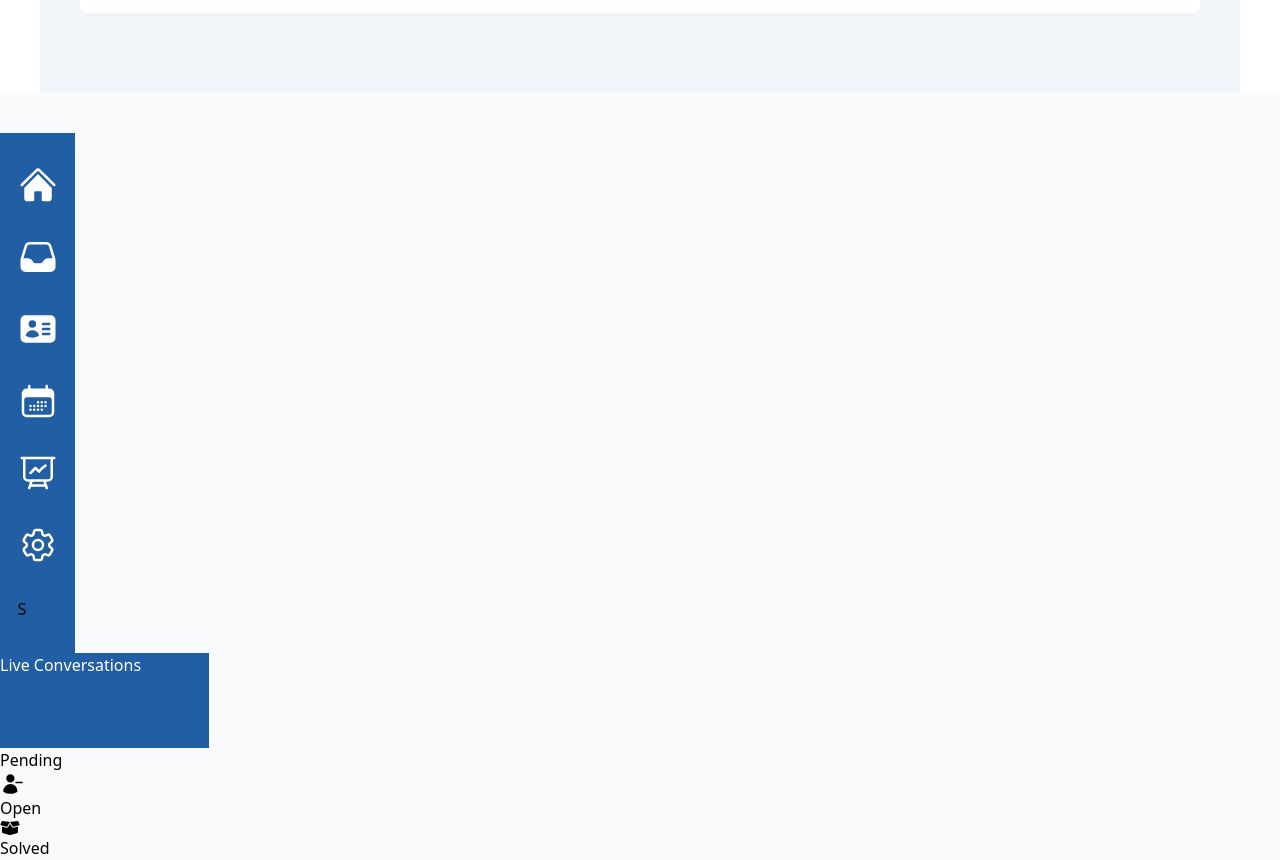
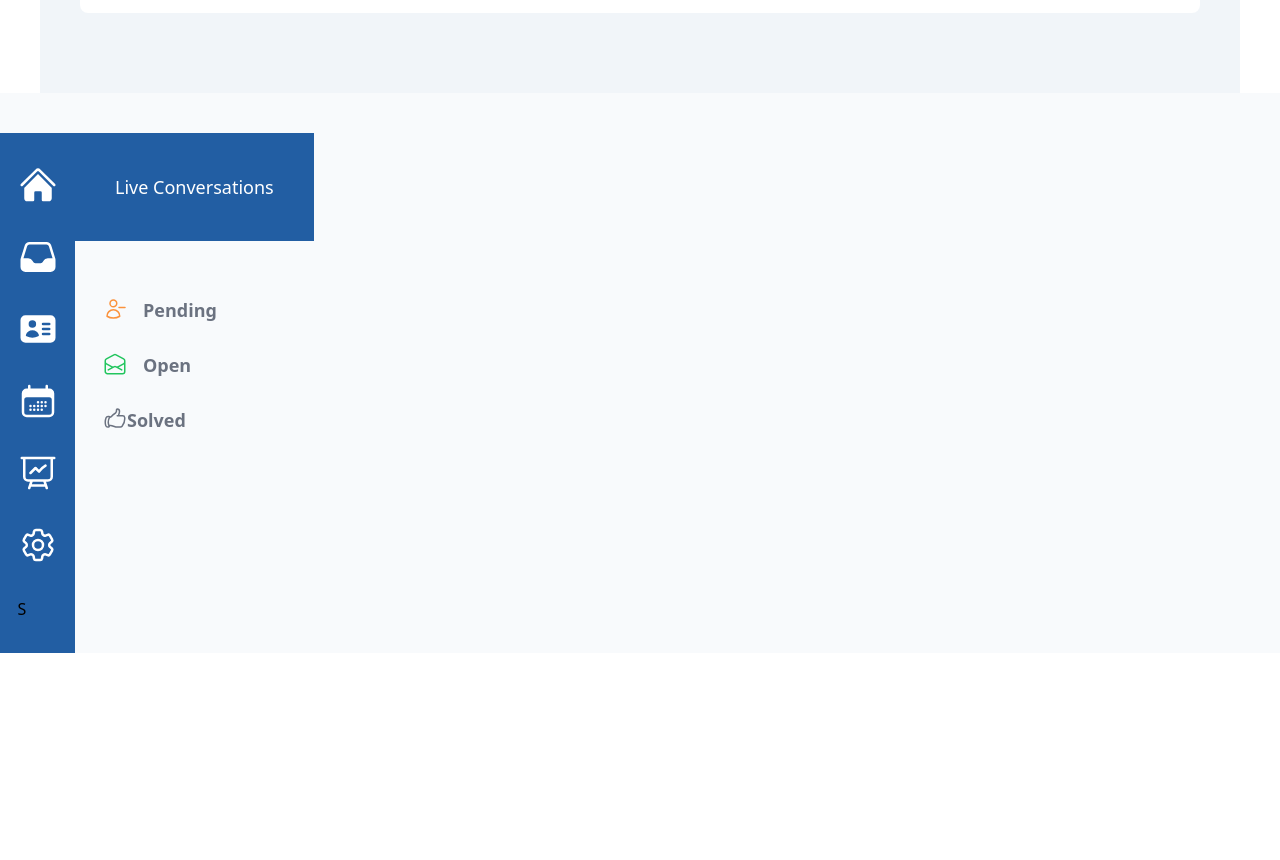
Before and after one commit to Ikendu/linegraph, a React (Vite) app: page / in a window 1280 px wide. Shown: the part 2320-3180 px from the top of the page. After the commit the page ends 2973 px from the top, so only its background shows below. Built offline with nearby package versions, Linux system fonts and the light colour scheme.

Commit message:
live chat

```diff
--- a/src/assets/Icons.jsx
+++ b/src/assets/Icons.jsx
@@ -138,22 +138,50 @@ export const ChartIcon = () => (
 export const UserMinusIcon = () => (
   <svg
     xmlns='http://www.w3.org/2000/svg'
+    fill='none'
     viewBox='0 0 24 24'
-    fill='currentColor'
-    className='w-6 h-6'
+    strokeWidth={1.5}
+    stroke='currentColor'
+    className='w-6 h-6 text-orange-400'
   >
-    <path d='M10.375 2.25a4.125 4.125 0 1 0 0 8.25 4.125 4.125 0 0 0 0-8.25ZM10.375 12a7.125 7.125 0 0 0-7.124 7.247.75.75 0 0 0 .363.63 13.067 13.067 0 0 0 6.761 1.873c2.472 0 4.786-.684 6.76-1.873a.75.75 0 0 0 .364-.63l.001-.12v-.002A7.125 7.125 0 0 0 10.375 12ZM16 9.75a.75.75 0 0 0 0 1.5h6a.75.75 0 0 0 0-1.5h-6Z' />
+    <path
+      strokeLinecap='round'
+      strokeLinejoin='round'
+      d='M22 10.5h-6m-2.25-4.125a3.375 3.375 0 1 1-6.75 0 3.375 3.375 0 0 1 6.75 0ZM4 19.235v-.11a6.375 6.375 0 0 1 12.75 0v.109A12.318 12.318 0 0 1 10.374 21c-2.331 0-4.512-.645-6.374-1.766Z'
+    />
   </svg>
 )
 
 export const BoxOpenIcon = () => (
   <svg
     xmlns='http://www.w3.org/2000/svg'
-    height='16'
-    width='20'
-    viewBox='0 0 640 512'
-    className='text-white'
+    fill='none'
+    viewBox='0 0 24 24'
+    strokeWidth={1.5}
+    stroke='currentColor'
+    className='w-6 h-6 text-green-500'
   >
-    <path d='M58.9 42.1c3-6.1 9.6-9.6 16.3-8.7L320 64 564.8 33.4c6.7-.8 13.3 2.7 16.3 8.7l41.7 83.4c9 17.9-.6 39.6-19.8 45.1L439.6 217.3c-13.9 4-28.8-1.9-36.2-14.3L320 64 236.6 203c-7.4 12.4-22.3 18.3-36.2 14.3L37.1 170.6c-19.3-5.5-28.8-27.2-19.8-45.1L58.9 42.1zM321.1 128l54.9 91.4c14.9 24.8 44.6 36.6 72.5 28.6L576 211.6v167c0 22-15 41.2-36.4 46.6l-204.1 51c-10.2 2.6-20.9 2.6-31 0l-204.1-51C79 419.7 64 400.5 64 378.5v-167L191.6 248c27.8 8 57.6-3.8 72.5-28.6L318.9 128h2.2z' />
+    <path
+      strokeLinecap='round'
+      strokeLinejoin='round'
+      d='M21.75 9v.906a2.25 2.25 0 0 1-1.183 1.981l-6.478 3.488M2.25 9v.906a2.25 2.25 0 0 0 1.183 1.981l6.478 3.488m8.839 2.51-4.66-2.51m0 0-1.023-.55a2.25 2.25 0 0 0-2.134 0l-1.022.55m0 0-4.661 2.51m16.5 1.615a2.25 2.25 0 0 1-2.25 2.25h-15a2.25 2.25 0 0 1-2.25-2.25V8.844a2.25 2.25 0 0 1 1.183-1.981l7.5-4.039a2.25 2.25 0 0 1 2.134 0l7.5 4.039a2.25 2.25 0 0 1 1.183 1.98V19.5Z'
+    />
   </svg>
 )
+
+export const HandWellIcon = () => (
+  <svg
+    xmlns='http://www.w3.org/2000/svg'
+    fill='none'
+    viewBox='0 0 24 24'
+    strokeWidth={1.5}
+    stroke='currentColor'
+    className='w-6 h-6'
+  >
+    <path
+      strokeLinecap='round'
+      strokeLinejoin='round'
+      d='M6.633 10.25c.806 0 1.533-.446 2.031-1.08a9.041 9.041 0 0 1 2.861-2.4c.723-.384 1.35-.956 1.653-1.715a4.498 4.498 0 0 0 .322-1.672V2.75a.75.75 0 0 1 .75-.75 2.25 2.25 0 0 1 2.25 2.25c0 1.152-.26 2.243-.723 3.218-.266.558.107 1.282.725 1.282m0 0h3.126c1.026 0 1.945.694 2.054 1.715.045.422.068.85.068 1.285a11.95 11.95 0 0 1-2.649 7.521c-.388.482-.987.729-1.605.729H13.48c-.483 0-.964-.078-1.423-.23l-3.114-1.04a4.501 4.501 0 0 0-1.423-.23H5.904m10.598-9.75H14.25M5.904 18.5c.083.205.173.405.27.602.197.4-.078.898-.523.898h-.908c-.889 0-1.713-.518-1.972-1.368a12 12 0 0 1-.521-3.507c0-1.553.295-3.036.831-4.398C3.387 9.953 4.167 9.5 5 9.5h1.053c.472 0 .745.556.5.96a8.958 8.958 0 0 0-1.302 4.665c0 1.194.232 2.333.654 3.375Z'
+    />
+  </svg>
+)
--- a/src/components/ChatPage.jsx
+++ b/src/components/ChatPage.jsx
@@ -3,6 +3,7 @@ import {
   ChartIcon,
   ContactIcon,
   EventIcon,
+  HandWellIcon,
   HomeIcon,
   InboxIcon,
   SettingIcon,
@@ -11,8 +12,8 @@ import {
 
 const ChatPage = () => {
   return (
-    <div>
-      <nav className=' bg-[#225EA3] w-[75px] align-middle content-center pt-8'>
+    <div className='flex'>
+      <nav className=' bg-[#225EA3] w-[75px] align-middle content-center pt-8 '>
         <div className='w-10 mx-auto '>
           <div className='flex gap-4 items-center pb-8 w-20'>
             <HomeIcon />
@@ -45,16 +46,20 @@ const ChatPage = () => {
 const LiveChat = () => {
   return (
     <div>
-      <div className=' bg-[#225EA3] w-[209px] h-[95px] text-white'>
-        <h3 className='m-auto'>Live Conversations</h3>
+      <div className='bg-[#225EA3] p-10  text-white text-lg'>
+        <h3 className=''>Live Conversations</h3>
       </div>
-      <div>
-        Pending <UserMinusIcon />
+      <div className='mt-14 ml-7 flex flex-col gap-7 font-semibold text-gray-500 text-[18px] '>
+        <div className='flex gap-4'>
+          <UserMinusIcon /> Pending
+        </div>
+        <div className='flex gap-4'>
+          <BoxOpenIcon /> Open
+        </div>
+        <div className='flex'>
+          <HandWellIcon /> Solved
+        </div>
       </div>
-      <div>
-        Open <BoxOpenIcon />
-      </div>
-      <div>Solved</div>
     </div>
   )
 }
```
